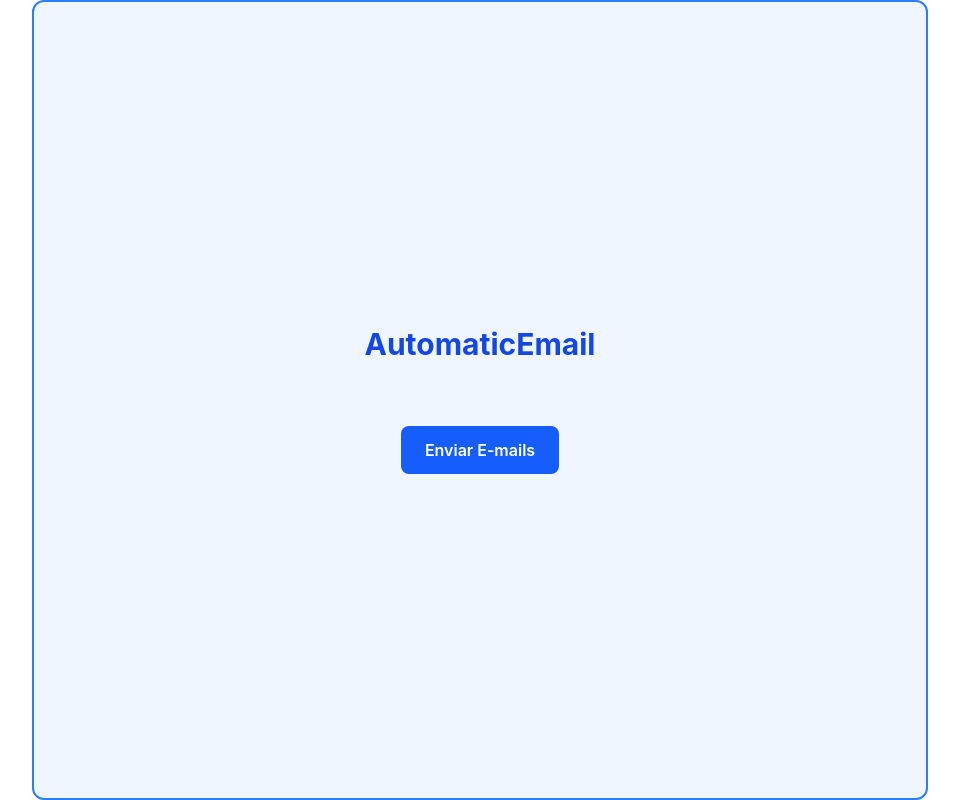
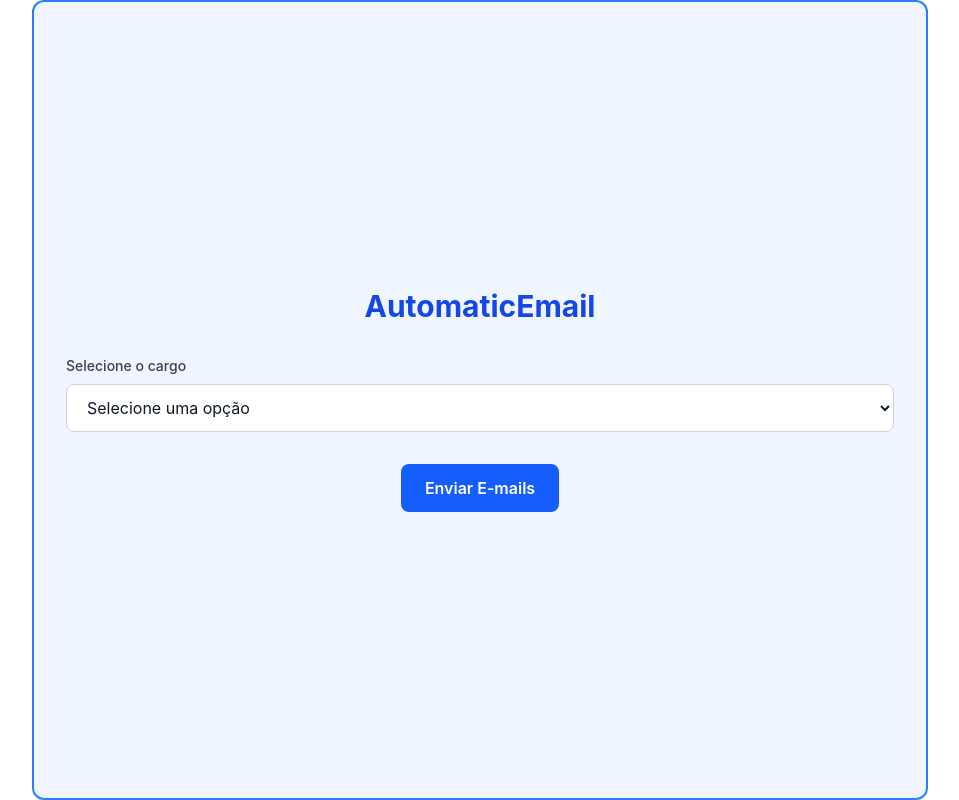
Before and after one commit to Divansir-Junior/AutomaticEMail, a React (Vite) app: page / in a window 1280 px wide. Shown: the whole page, without its empty margins (160-1119 px from the left). Built offline with nearby package versions, Linux system fonts and the light colour scheme.

Commit message:
feat: substitui botoes por campo de selecao de cargo

```diff
--- a/src/components/Container.jsx
+++ b/src/components/Container.jsx
@@ -4,11 +4,34 @@ function Container({ children, className = "" }) {
             className={`flex min-h-screen w-full max-w-4xl flex-col items-center justify-center gap-8 rounded-xl border-2 border-blue-500 bg-blue-50 p-8 ${className}`.trim()}
         >
             <header>
-                <h1 className="text-3xl font-bold text-blue-700">AutomaticEmail</h1>
+                <h1 className="text-3xl font-bold text-blue-700">
+                    AutomaticEmail
+                </h1>
             </header>
 
-            <main className="w-full">{children}</main>
+            <main className="w-full">
+                {children}
 
+                <div>
+                    <label
+                        htmlFor="cargo"
+                        className="mb-2 block text-sm font-medium text-gray-700"
+                    >
+                        Selecione o cargo
+                    </label>
+                    <select
+                        id="cargo"
+                        defaultValue=""
+                        className="w-full cursor-pointer rounded-lg border border-gray-300 bg-white px-4 py-3 text-gray-900"
+                    >
+                        <option value="" disabled>
+                            Selecione uma opção
+                        </option>
+                        <option>Auxiliar de T.I</option>
+                        <option>Assistente de Logística</option>
+                    </select>
+                </div>
+            </main>
             <footer>
                 <button
                     type="button"
```
